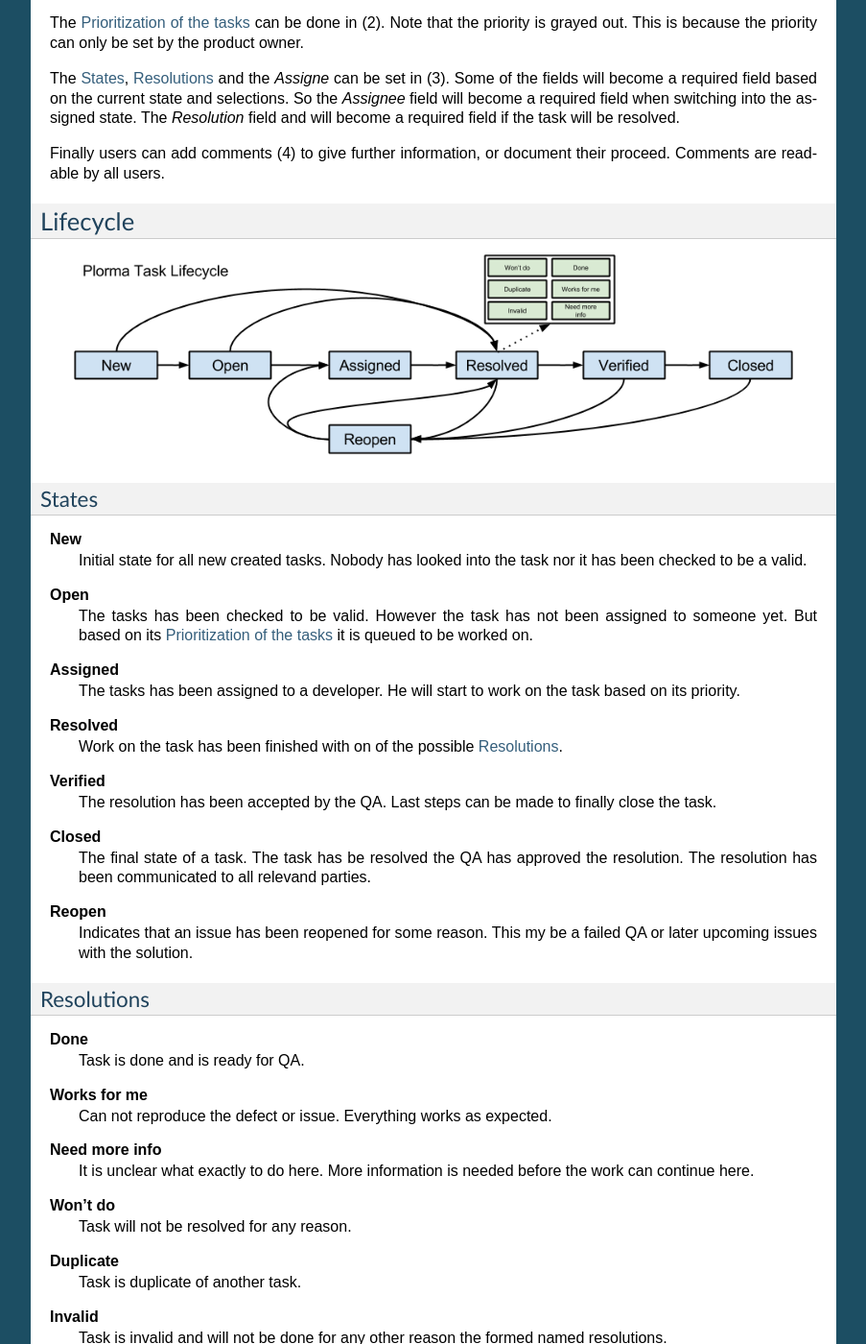
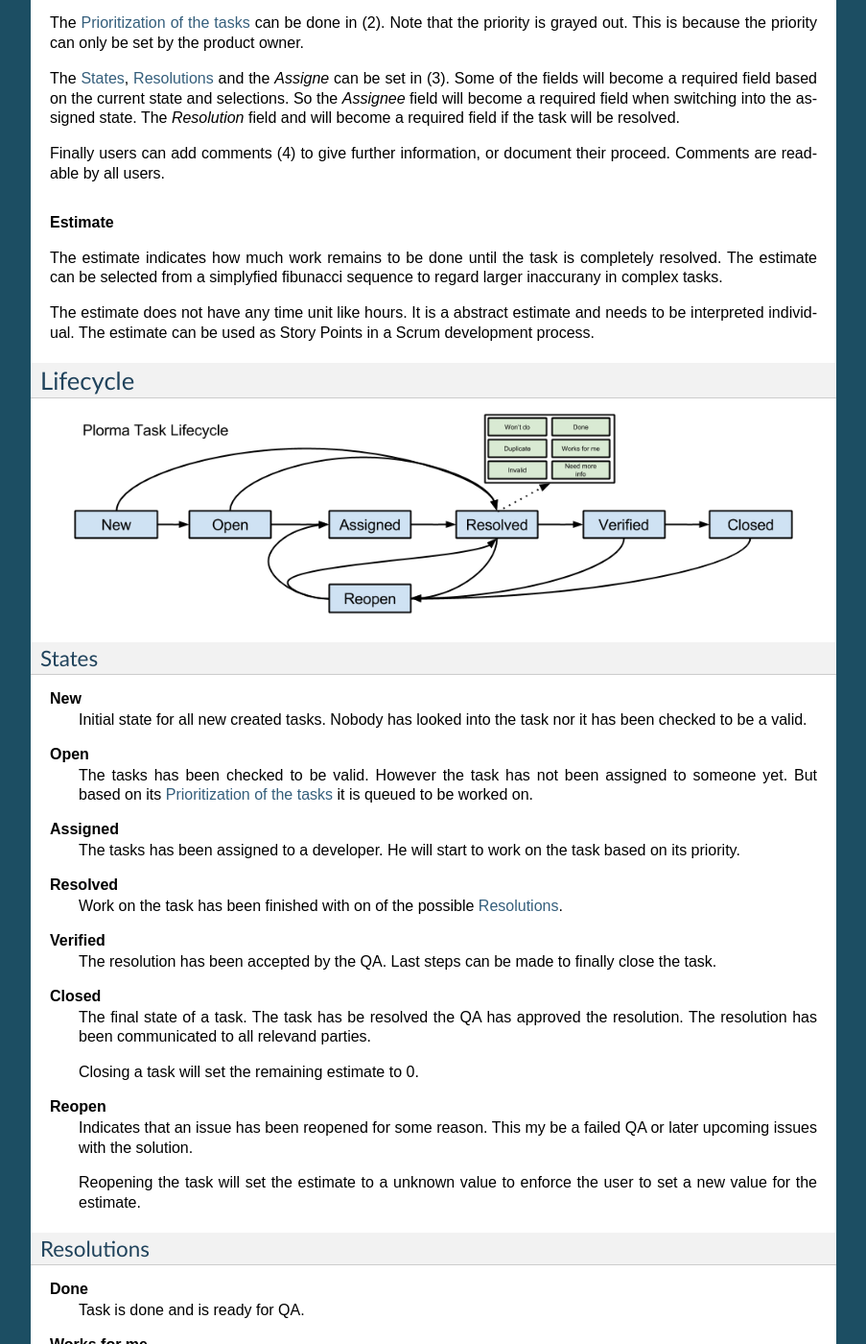
Before and after one commit to toirl/plorma, a Sphinx documentation site: the page built from docs/source/userguide/task.rst, in a window 1280 px wide and 1400 px high, scrolled down 611 px. Shown: the whole window at 96% size, without its empty margins (198-1101 px from the left). Built offline with Sphinx 7.4.7, drawn with Linux system fonts in a browser that asks for light colours.

Commit message:
Added documentation

```diff
--- a/docs/source/userguide/task.rst
+++ b/docs/source/userguide/task.rst
@@ -19,6 +19,18 @@ become a required field if the task will be resolved.
 
 Finally users can add comments (4) to give further information, or document
 their proceed. Comments are readable by all users.
+
+.. rubric:: Estimate
+
+The estimate indicates how much work remains to be done until the
+task is completely resolved. The estimate can be selected from a
+simplyfied fibunacci sequence to regard larger inaccurany in complex
+tasks.
+
+The estimate does not have any time unit like hours. It is a abstract
+estimate and needs to be interpreted individual. The estimate can be
+used as Story Points in a Scrum development process.
+
 
 Lifecycle
 =========
@@ -57,9 +69,14 @@ States
         approved the resolution. The resolution has been communicated to all
         relevand parties.
 
+        Closing a task will set the remaining estimate to 0.
+
 **Reopen**
         Indicates that an issue has been reopened for some reason. This my be a
         failed QA or later upcoming issues with the solution.
+
+        Reopening the task will set the estimate to a unknown value to enforce
+        the user to set a new value for the estimate.
 
 .. _task_resolution:
 
```
